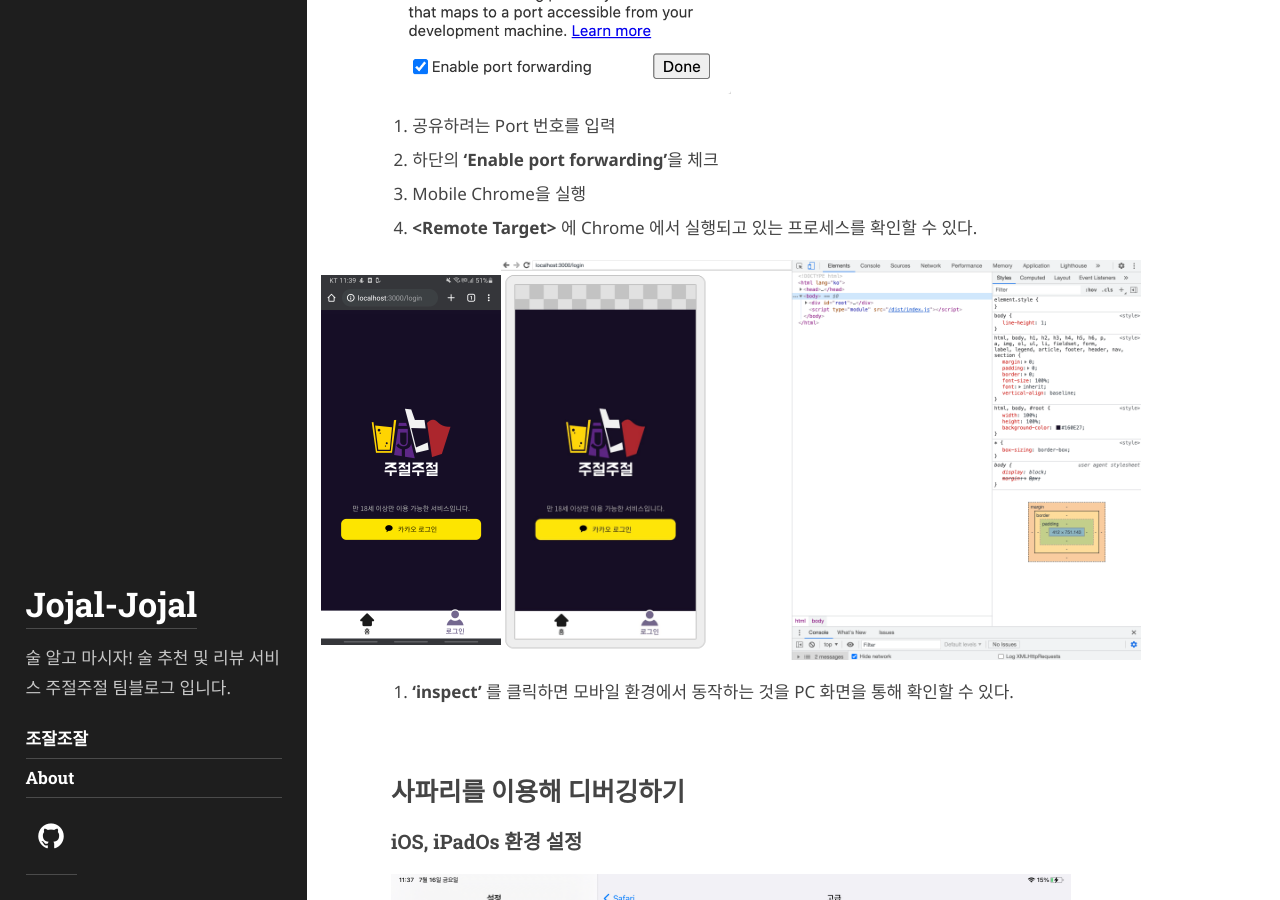
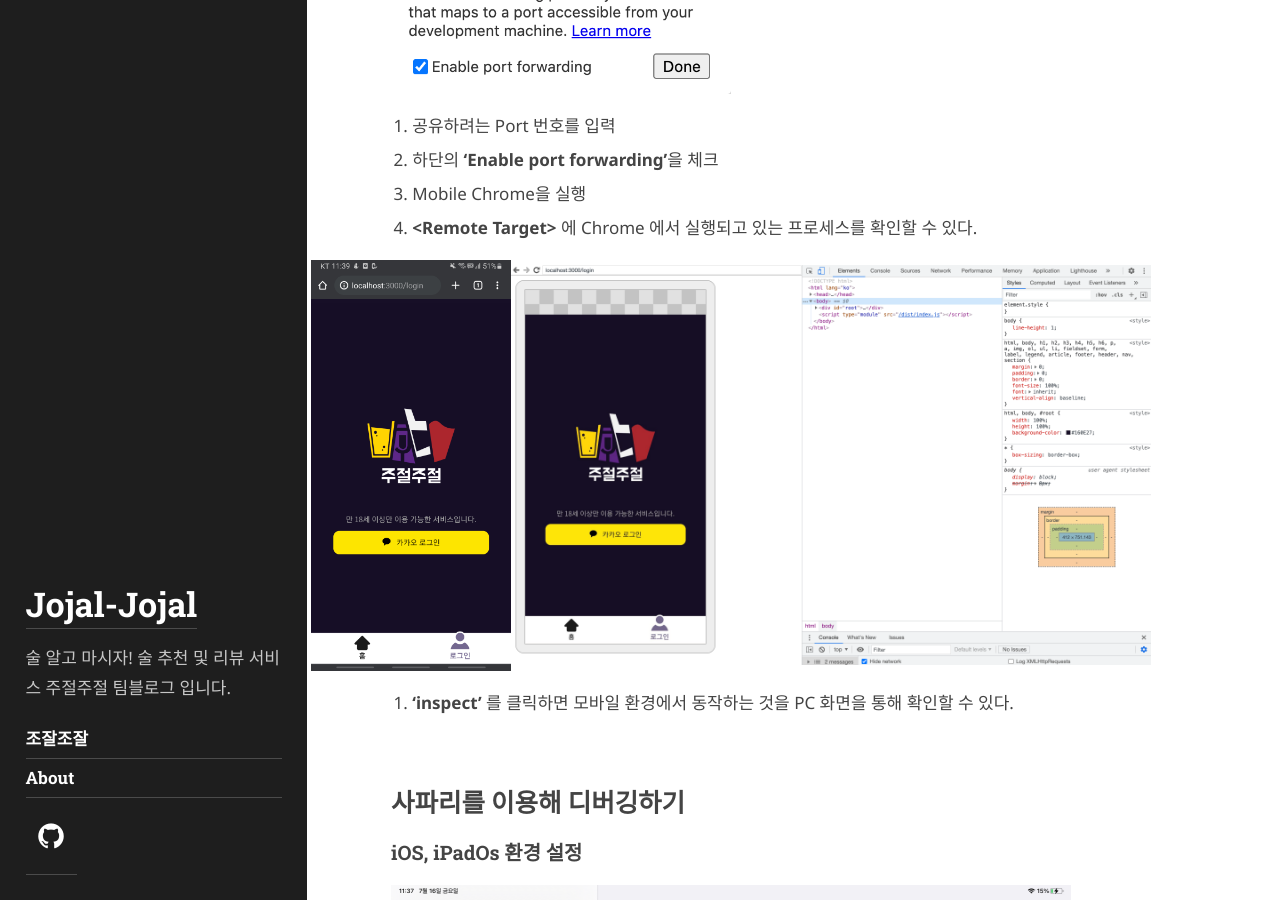
Before and after one commit to jujeol-jujeol/jujeol-jujeol.github.io, a Jekyll site: the page built from _posts/2021-07-16-localhost-모바일로-디버깅하기.md, in a window 1280 px wide and 900 px high, scrolled down 2906 px. Built offline with Jekyll 4.4.1, drawn with Linux system fonts in a browser that asks for light colours; some web fonts are replaced.

Commit message:
docs: localhost 디버깅 글 이미지 정렬 조정

```diff
--- a/_posts/2021-07-16-localhost-모바일로-디버깅하기.md
+++ b/_posts/2021-07-16-localhost-모바일로-디버깅하기.md
@@ -65,7 +65,7 @@ author: wedge
     display: flex;
     align-items: center;
 ">
-<img width="180" alt="모바일 크롬에 공유중인 주절주절 로그인 화면" src="/assets/img/2021-07-16-localhost/chrome-mobile-capture.jpeg">
+<img width="200" alt="모바일 크롬에 공유중인 주절주절 로그인 화면" src="/assets/img/2021-07-16-localhost/chrome-mobile-capture.jpeg">
 <img width="640" alt="모바일 크롬에 공유중인 주절주절 로그인 화면이 띄워진 크롬 인스펙터 데브툴 화면" src="/assets/img/2021-07-16-localhost/chrome-inspect-devtool.png">
 </div>
 
```
